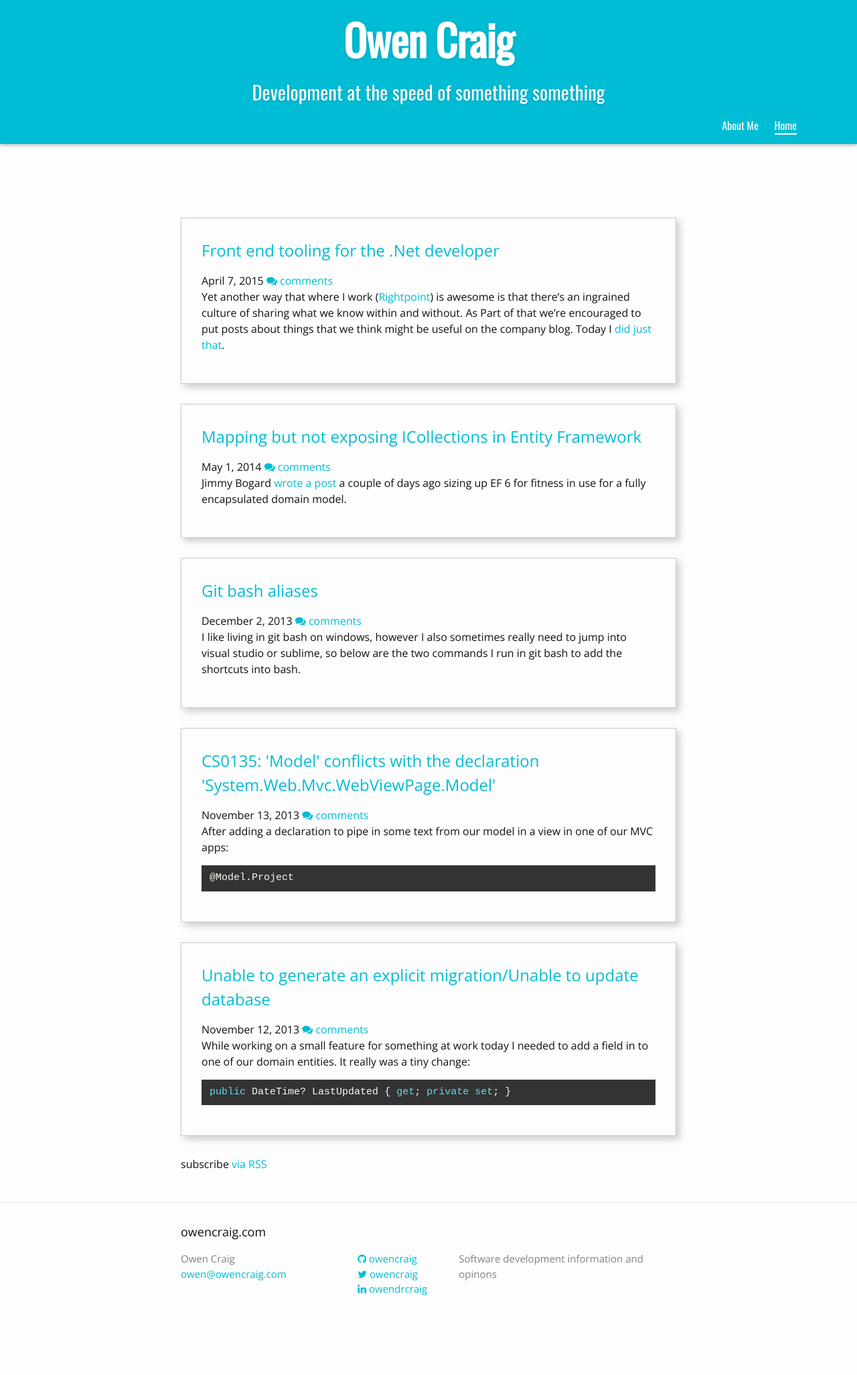
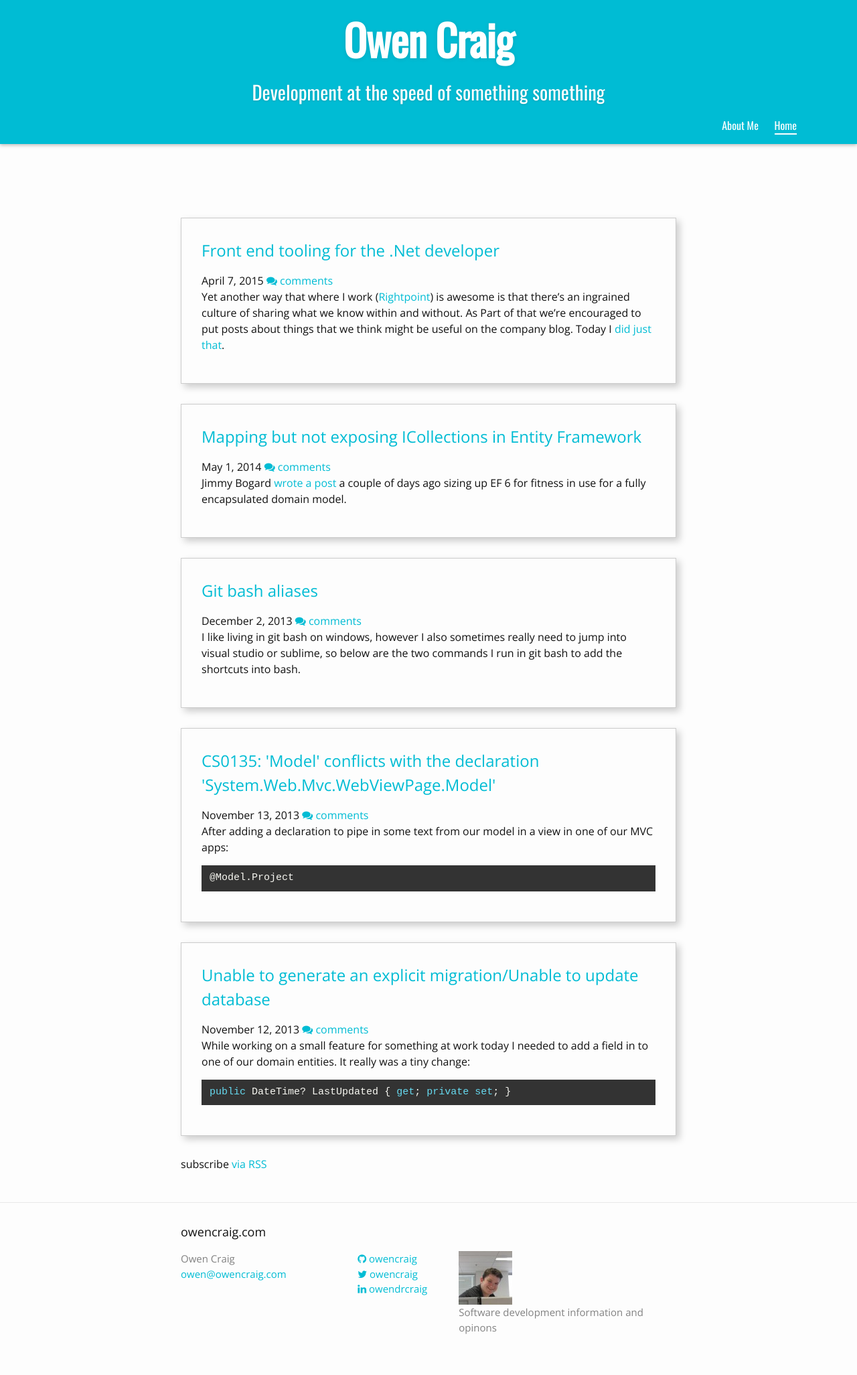
Before and after one commit to owencraig/owencraig.github.io, a Jekyll site: the page built from index.html, in a window 1280 px wide. Shown: the whole page at 67% size. Built offline with Jekyll 4.4.1, drawn with Linux system fonts in a browser that asks for light colours; nearby versions of some CDN libraries; comment, search, counter and statistics services are not loaded; before the commit the page ends 1996 px from its top, so only the background shows below that.

Commit message:
added my face

```diff
--- a/_includes/footer.html
+++ b/_includes/footer.html
@@ -44,6 +44,7 @@
       </div>
 
       <div class="footer-col  footer-col-3">
+        <img src="/img/face.jpeg" />
         <p class="text">{{ site.description }}</p>
       </div>
     </div>
```
Also changed, not shown: img/face.jpeg (added).
